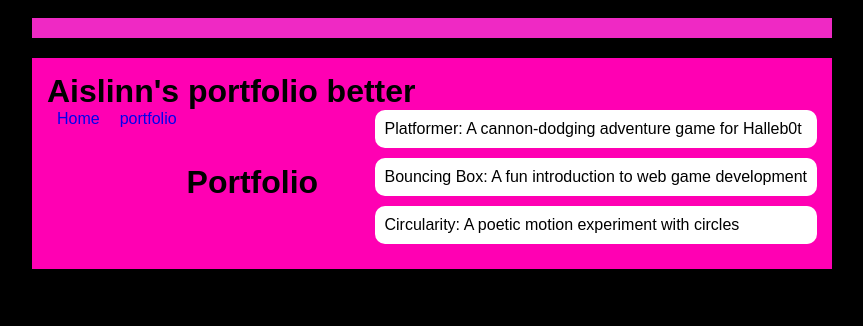
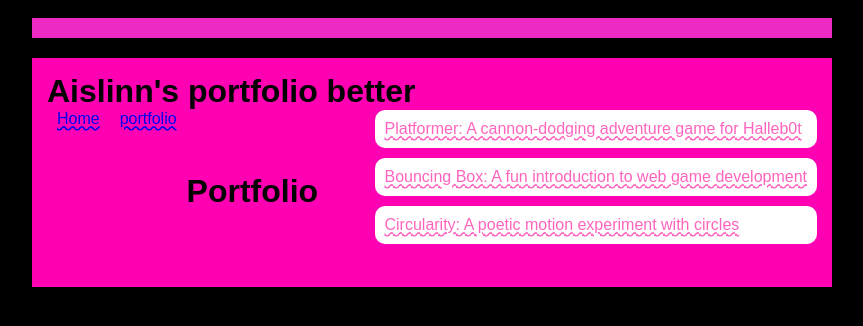
Before and after one commit to herreraAislinn26/herreraAislinn26.github.io, a plain HTML site: page portfolio.html in a window 1280 px wide. Shown: the whole page, without its empty margins (208-1071 px from the left). Drawn offline with Linux system fonts and the light colour scheme.

Commit message:
finish first website

```diff
--- a/portfolio.html
+++ b/portfolio.html
@@ -35,6 +35,7 @@
 <li>
   <a href="fsd-projects/circularity/">Circularity: A poetic motion experiment with circles</a>
 </li>
+<img src=""
     </ul>
          </div>
       </main>
--- a/style.css
+++ b/style.css
@@ -39,8 +39,8 @@ h1 {
 }
 
 a {
-    text-decoration: none;
-    color: bv #e100ff;
+    text-decoration-style: wavy;
+    color: bv #f080ff;
 }
 
 /* main container area beneath menu */
@@ -96,8 +96,8 @@ h2, h3 {
 }
 
 #portfolio a {
-  text-decoration: none;
-  color: #000000;
+  text-decoration-style: wavy;
+  color: #ff64be;
 }
 /* responsive web design */
 @media screen and (min-width: 120px) and (max-width: 1080px) {
```
